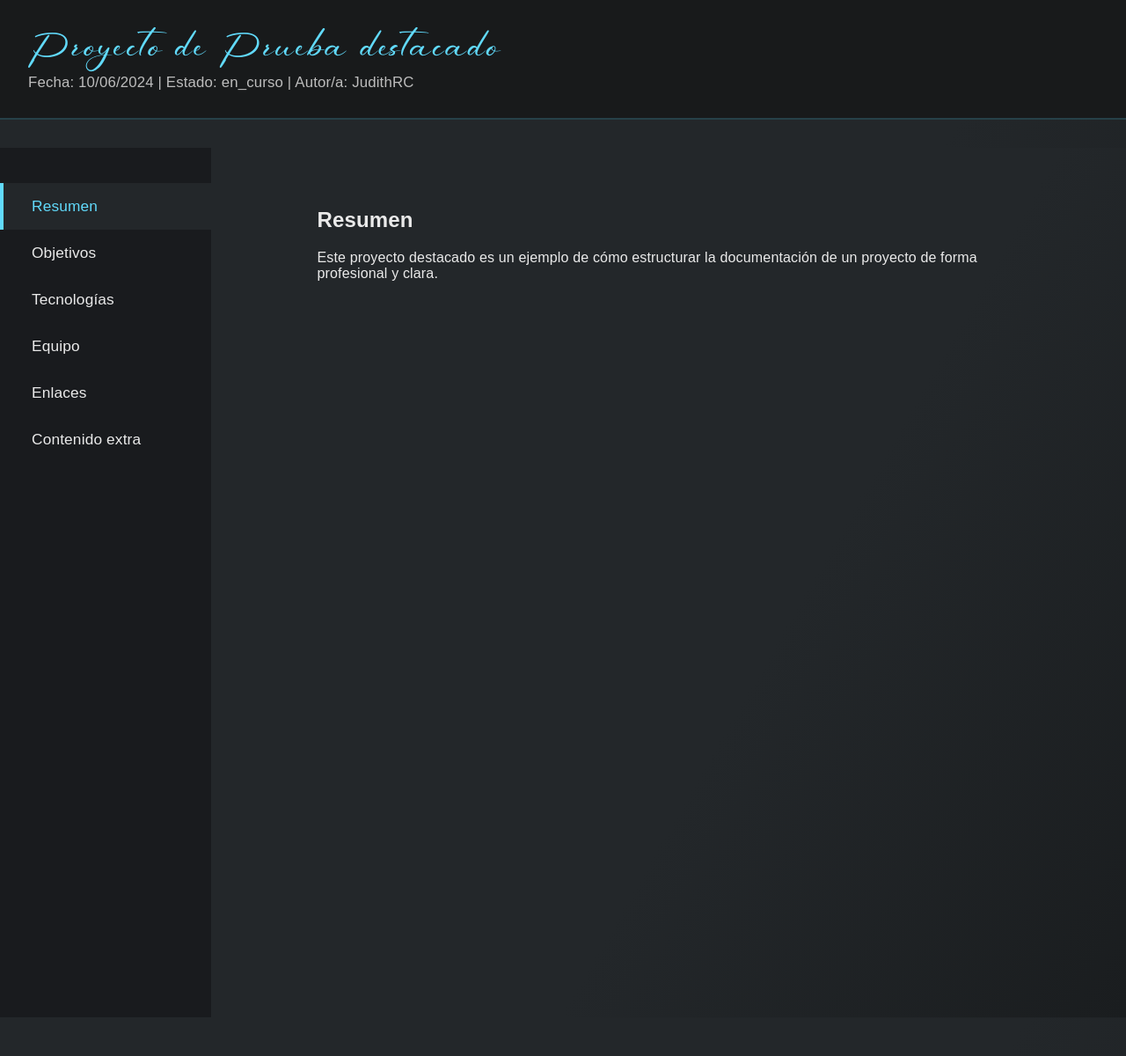
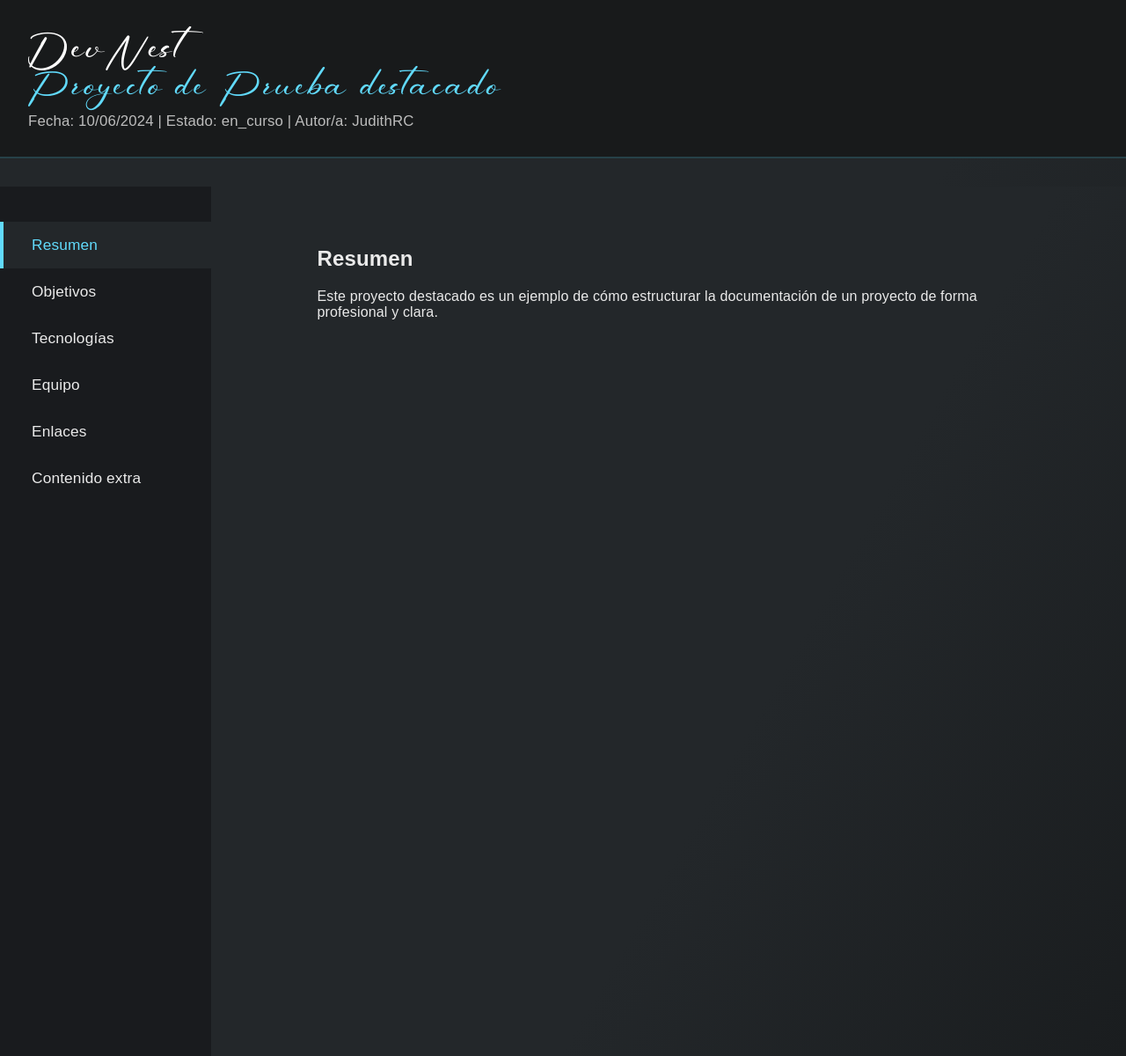
Before and after one commit to JudithRC/DevNet, a Jekyll site: the page built from _posts/2024-06-10-proyecto-destacado.md, in a window 1280 px wide. Shown: the whole page at 88% size. Built offline with Jekyll 4.4.1, drawn with Linux system fonts in a browser that asks for light colours; some web fonts are replaced; before the commit the page ends 1156 px from its top, so only the background shows below that.

Commit message:
Ajustes para volver al index

```diff
--- a/_layouts/default.html
+++ b/_layouts/default.html
@@ -10,7 +10,11 @@
   </head>
   <body class="mm-page">
     <header>
-      <a class="logo-devnest" href="{{ '/' | relative_url }}">DevNest</a>
+      {% if page.url != '/' %}
+        <a class="logo-devnest" href="{{ '/' | relative_url }}">DevNest</a>
+      {% else %}
+        <span class="logo-devnest">DevNest</span>
+      {% endif %}
     </header>
     {%- include skip-links.html -%}
     <main id="main" class="page-content" aria-label="Content">
--- a/_layouts/proyecto-docs.html
+++ b/_layouts/proyecto-docs.html
@@ -12,6 +12,7 @@
 </head>
 <body class="proyecto-doc">
   <header class="proyecto-header">
+    <a class="logo-devnest" href="{{ '/' | relative_url }}">DevNest</a>
     <h1 class="proyecto-titulo">{{ page.title }}</h1>
     <div class="proyecto-meta">
       <span>Fecha: {{ page.date | date: '%d/%m/%Y' }}</span>
```
